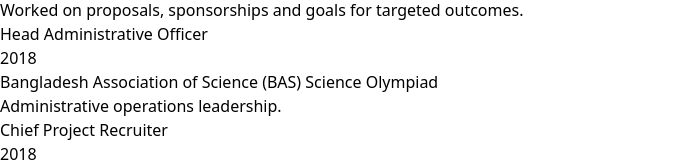
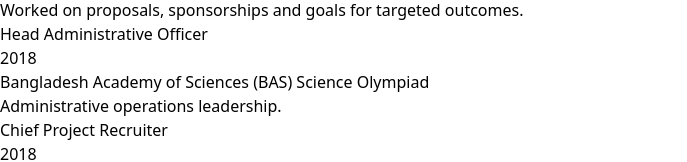
Before and after one commit to 1000yearsoldguy/Portfolio-Site, a React (Vite) app: page / in a window 1280 px wide. Shown: the part 4790-4952 px from the top of the page, without its empty margins (0-687 px from the left). Built offline with nearby package versions, Linux system fonts and the light colour scheme.

Commit message:
Changed the spelling

```diff
--- a/src/App.jsx
+++ b/src/App.jsx
@@ -260,7 +260,7 @@
     { role: "Former President", org: "Dhaka Imperial College Science Club (DICSC)", period: "2019", desc: "Worked on administration, outreach, fundraising, awareness, and research." },
     { role: "Senior Executive", org: "Dhaka Imperial College Science Club (DICSC)", period: "2017-2018", desc: "Worked on research-based science projects along with design and implementation." },
     { role: "Head of Network Administration", org: "Dhaka Imperial College Business Club (DICBC) & Humanities Club (DICHC)", period: "2018-2019", desc: "Worked on proposals, sponsorships and goals for targeted outcomes." },
-    { role: "Head Administrative Officer", org: "Bangladesh Association of Science (BAS) Science Olympiad", period: "2018", desc: "Administrative operations leadership." },
+    { role: "Head Administrative Officer", org: "Bangladesh Academy of Sciences (BAS) Science Olympiad", period: "2018", desc: "Administrative operations leadership." },
     { role: "Chief Project Recruiter", org: "Viqarunnisa Noon Science Festival", period: "2018", desc: "Project recruitment leadership." }
   ];
 
```
